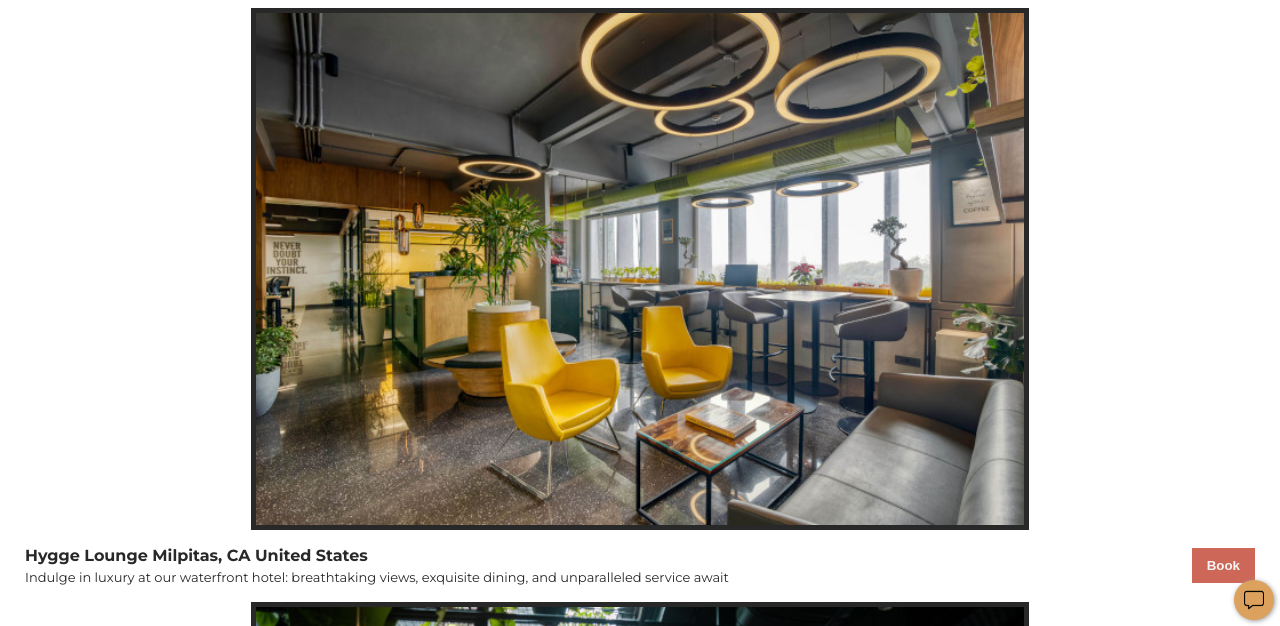
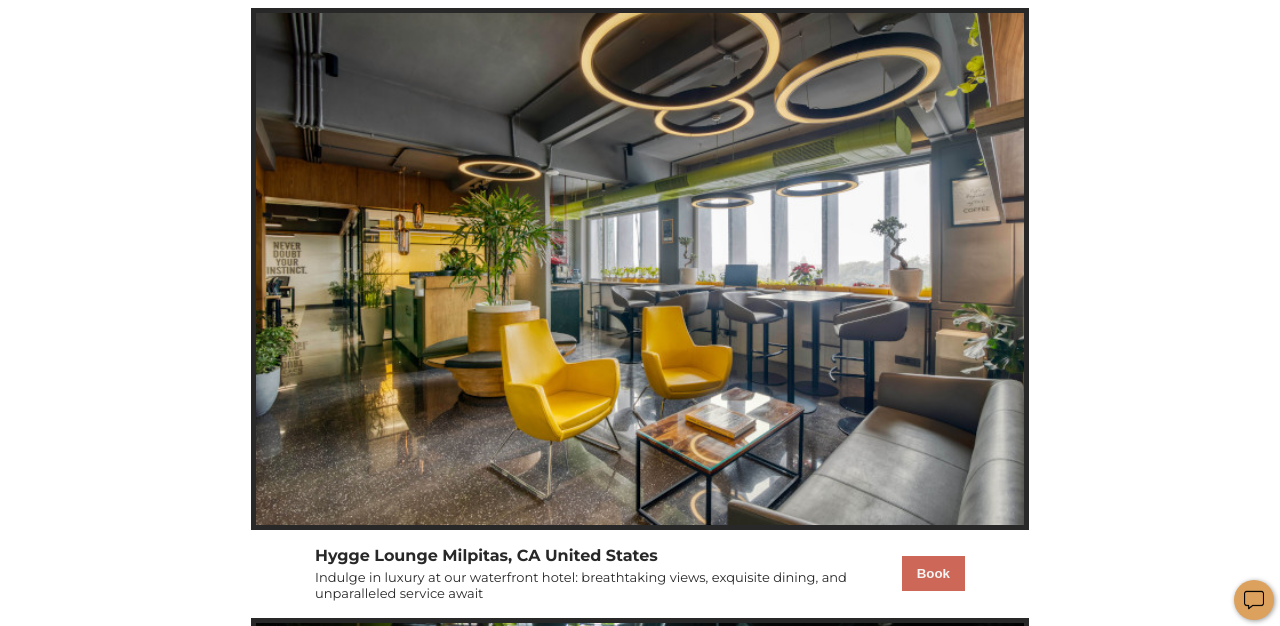
Before and after one commit to anirxdh/HotelWebsite, a website built with Vite: page index.html in a window 1280 px wide. Shown: the part 174-800 px from the top of the page. Built offline with nearby package versions, Linux system fonts and the light colour scheme.

Commit message:
Update index.css

```diff
--- a/index.css
+++ b/index.css
@@ -55,9 +55,11 @@ h1 {
 
 .caption {
     display: flex;
-    justify-content: space-between;
+/*     justify-content: space-between; */
     gap: 20px;
-    margin: 0 25px;
+/*     margin: 0 25px; */
+    margin: auto;
+    width:650px
 }
 
 .img-banner {
```
